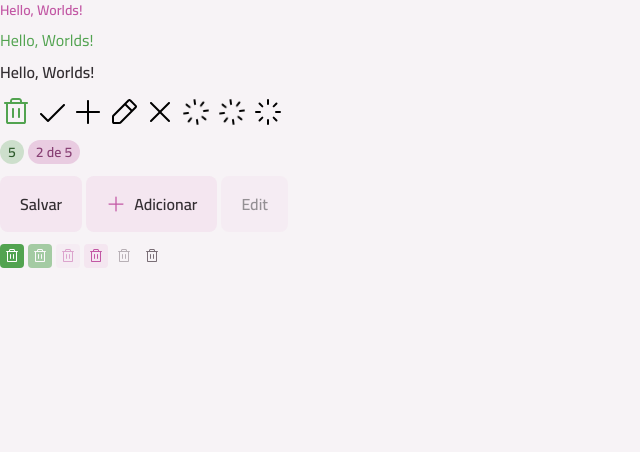
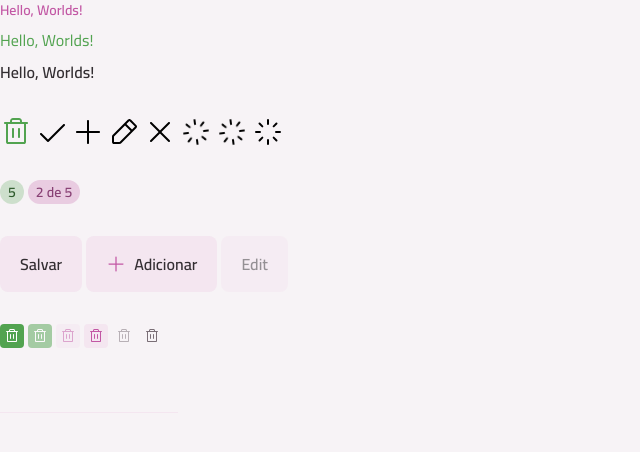
Before and after one commit to cristopherAndre/study-react-vite-todolist-spa-project, a React (Vite) app: page / in a window 1280 px wide. Shown: the top 452 px of the page, without its empty margins (0-640 px from the left). Built offline with nearby package versions, Linux system fonts and the light colour scheme.

Commit message:
add input-text component

```diff
--- a/src/App.tsx
+++ b/src/App.tsx
@@ -9,12 +9,13 @@
 import Badge from './components/badge';
 import Button from './components/button';
 import ButtonIcon from './components/button-icon';
+import InputText from './components/input-text';
 
 export default function App() {
 
     return (
 
-        <div className="grid gap-3">
+        <div className="grid gap-8">
 
             <div className="flex flex-col gap-2">
                 <Text variant="body-sm-bold" className="text-pink-base"> Hello, Worlds!</Text>
@@ -50,11 +51,15 @@
                 <ButtonIcon icon={TrashIcon} />
                 <ButtonIcon icon={TrashIcon} disabled />
 
-                <ButtonIcon icon={TrashIcon} variant="secondary" disabled/>
+                <ButtonIcon icon={TrashIcon} variant="secondary" disabled />
                 <ButtonIcon icon={TrashIcon} variant="secondary" />
 
-                <ButtonIcon icon={TrashIcon} variant="tertiary" disabled/>
+                <ButtonIcon icon={TrashIcon} variant="tertiary" disabled />
                 <ButtonIcon icon={TrashIcon} variant="tertiary" />
+            </div>
+
+            <div>
+                <InputText />
             </div>
 
 
--- /dev/null
+++ b/src/components/input-text.tsx
@@ -0,0 +1,48 @@
+import { cva, cx, type VariantProps } from "class-variance-authority";
+import { textVariants } from "./text";
+
+
+export const inputTextVariants = cva(
+    `
+    border-b border-solid border-gray-200 focus:border-pink-base
+    bg-transparent outline-none
+  `,
+    {
+        variants: {
+            size: {
+                md: "pb-2 px-2",
+            },
+            disabled: {
+                true: "pointer-events-none",
+            },
+        },
+        defaultVariants: {
+            size: "md",
+            disabled: false,
+        },
+    }
+);
+
+interface InputTextProps extends
+    VariantProps<typeof inputTextVariants>,
+    Omit<React.ComponentProps<"input">, "size" | "disabled"> {
+}
+
+
+export default function InputText({
+    size,
+    disabled,
+    className,
+    ...props
+}: InputTextProps) {
+    return (
+        <input
+            className={cx(
+                inputTextVariants({ size, disabled }),
+                textVariants(),
+                className
+            )}
+            {...props}
+        />
+    );
+}
```
